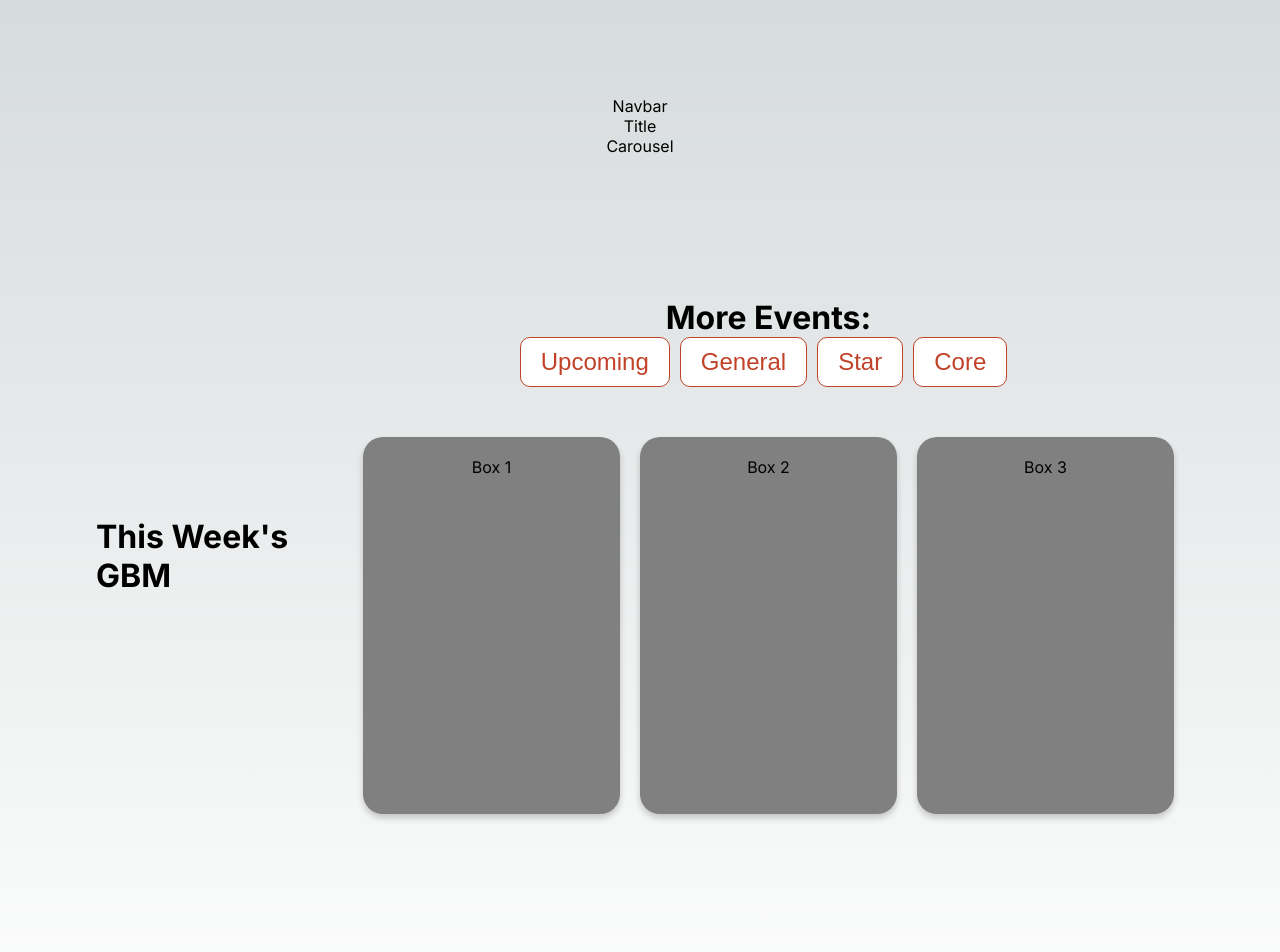
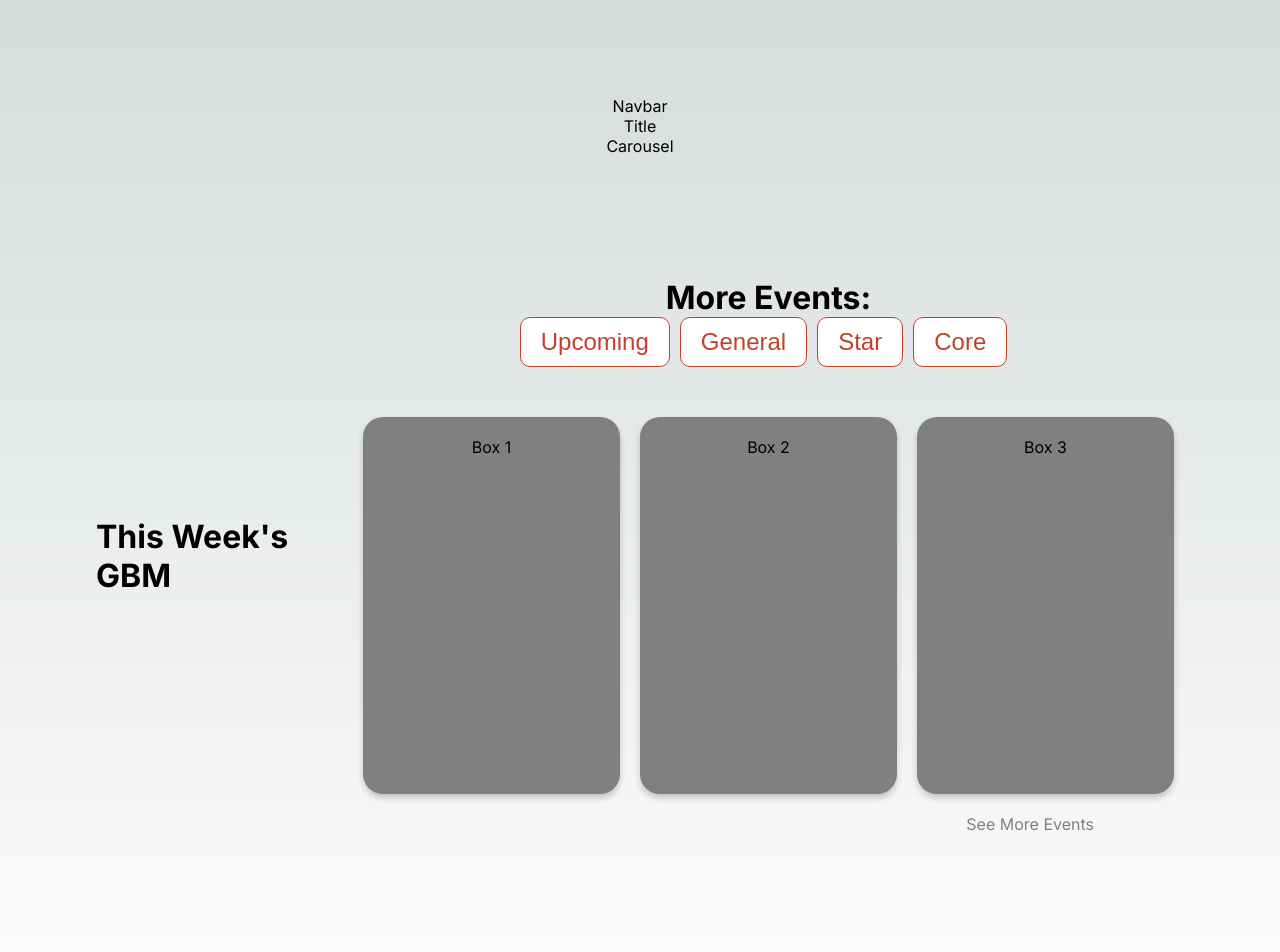
Before and after one commit to a2jensen/KP-Website, a Next.js app: page / in a window 1280 px wide. Shown: the top 952 px of the page. Built offline with nearby package versions, Linux system fonts and the light colour scheme.

Commit message:
Update eventslayout.jsx

```diff
--- a/components/eventslayout.jsx
+++ b/components/eventslayout.jsx
@@ -1,5 +1,6 @@
 import React from 'react';
 import styles from "./eventslayout.module.css";
+
 
 export default function Events() {
     return (
@@ -12,7 +13,7 @@ export default function Events() {
 
             <div className={styles.rightPanel}>
                 <div className={styles.buttons}>
-                    <h1>More Events:</h1>
+                    <h1 id={styles.heading1}>More Events:</h1>
                     <button className={styles.Button}>Upcoming</button>
                     <button className={styles.Button}>General</button>
                     <button className={styles.Button}>Star</button>
@@ -29,6 +30,7 @@ export default function Events() {
                         <p>Box 3</p>
                     </div>
                 </div>
+                <a id={styles.link}href="www.google.com">See More Events</a>
             </div>
         </div>
 
```
